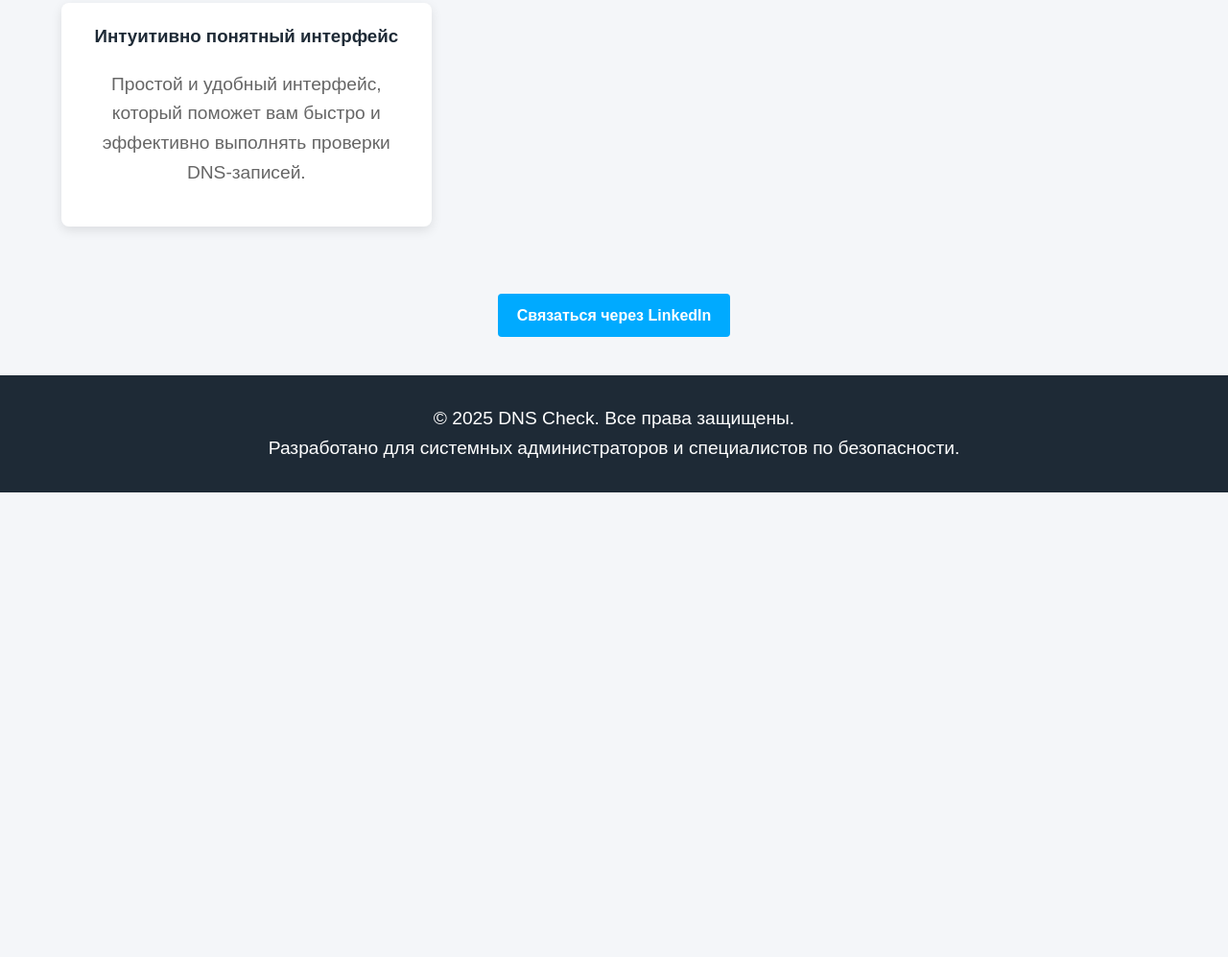
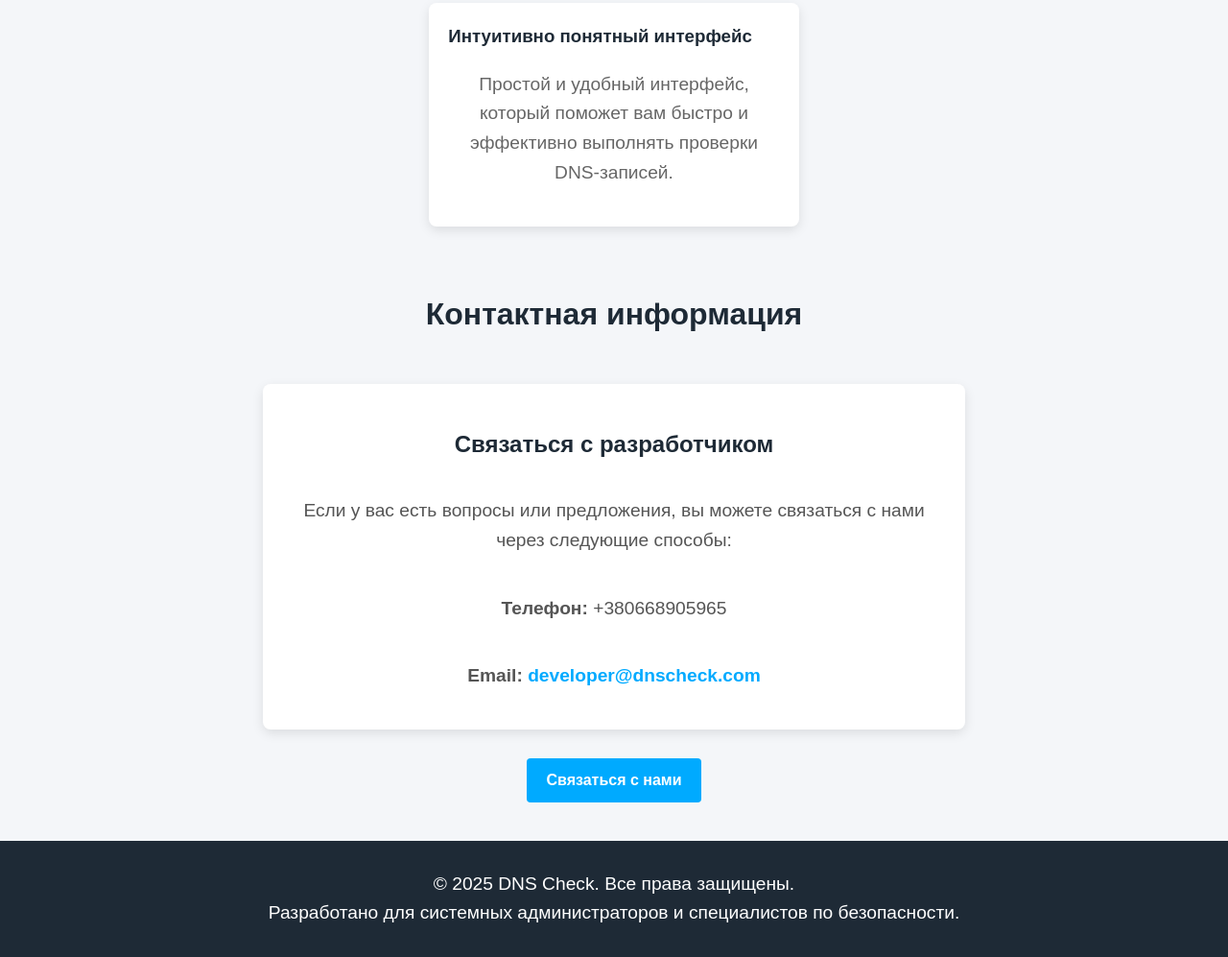
Before and after one commit to dns-check-prod/dns-check-app, a plain HTML site: page index.html in a window 1280 px wide. Shown: the part 929-1926 px from the top of the page at 96% size. Before the commit the page ends 1442 px from the top, so only its background shows below. Drawn offline with Linux system fonts and the light colour scheme.

Commit message:
Update index.html

```diff
--- a/index.html
+++ b/index.html
@@ -46,7 +46,7 @@
 
         .content-block {
             display: flex;
-            justify-content: space-between;
+            justify-content: space-around;
             gap: 20px;
             flex-wrap: wrap;
             margin-bottom: 40px;
@@ -59,6 +59,7 @@
             width: 30%;
             box-shadow: 0 4px 12px rgba(0, 0, 0, 0.1);
             transition: transform 0.3s ease-in-out;
+            text-align: left;
         }
 
         .feature:hover {
@@ -91,6 +92,53 @@
             background-color: #007b99;
         }
 
+        /* Контактная информация */
+        .contact-info {
+            display: flex;
+            flex-direction: column;
+            align-items: center;
+            gap: 20px;
+            margin-top: 40px;
+        }
+
+        .contact-info h2 {
+            font-size: 2em;
+            color: #1e2a36;
+        }
+
+        .contact-info p {
+            font-size: 1.2em;
+            color: #555;
+        }
+
+        .contact-block {
+            display: flex;
+            flex-direction: column;
+            align-items: center;
+            background-color: #fff;
+            border-radius: 8px;
+            padding: 20px;
+            width: 60%;
+            box-shadow: 0 4px 12px rgba(0, 0, 0, 0.1);
+        }
+
+        .contact-block h3 {
+            font-size: 1.5em;
+            color: #1e2a36;
+            margin-bottom: 15px;
+        }
+
+        .contact-block a {
+            color: #00aaff;
+            text-decoration: none;
+            font-weight: bold;
+            margin: 5px 0;
+        }
+
+        .contact-block a:hover {
+            text-decoration: underline;
+        }
+
         footer {
             background-color: #1e2a36;
             color: #fff;
@@ -117,6 +165,10 @@
             .content-block {
                 flex-direction: column;
                 align-items: center;
+            }
+
+            .contact-block {
+                width: 80%;
             }
         }
     </style>
@@ -158,7 +210,19 @@
             </div>
         </div>
 
-        <a href="www.linkedin.com/in/dns-check-dev" class="btn" target="_blank">Связаться через LinkedIn</a>
+        <!-- Контактная информация -->
+        <div class="contact-info">
+            <h2>Контактная информация</h2>
+            <div class="contact-block">
+                <h3>Связаться с разработчиком</h3>
+                <p>Если у вас есть вопросы или предложения, вы можете связаться с нами через следующие способы:</p>
+                <p><strong>Телефон:</strong> +380668905965</p>
+                <p><strong>Email:</strong> <a href="mailto:developerDEVdns@gmail.com.com">developer@dnscheck.com</a></p>
+
+            </div>
+        </div>
+
+        <a href="mailto:developer@dnscheck.com" class="btn">Связаться с нами</a>
     </div>
 
     <footer>
```
